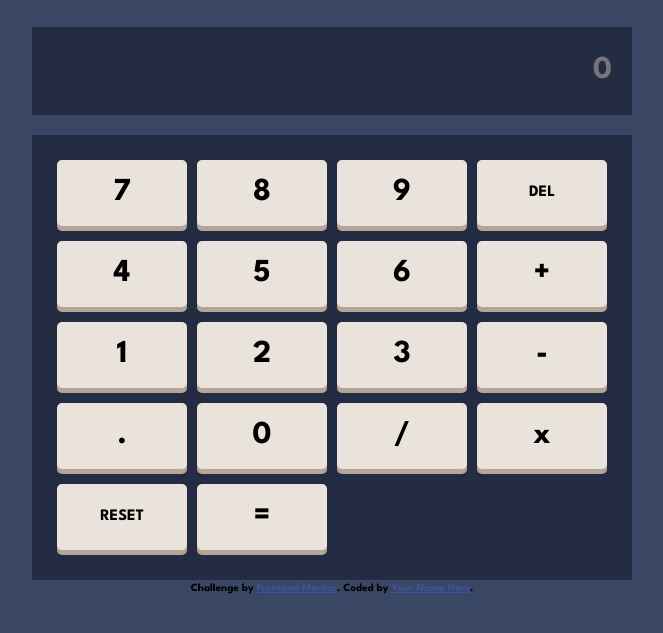
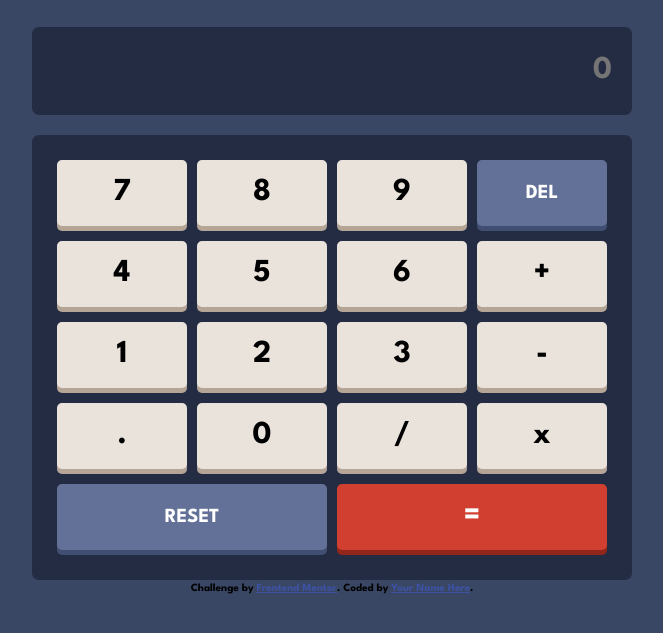
Before and after one commit to huanamigo/FM-calculator, a plain HTML site: page index.html in a window 1280 px wide. Shown: the part 41-674 px from the top of the page, without its empty margins (308-971 px from the left). Drawn offline with Linux system fonts and the light colour scheme.

Commit message:
css change

```diff
--- a/index.js
+++ b/index.js
@@ -60,3 +60,5 @@ const count = (first, sign, second) => {
 
   console.log(result);
 };
+
+console.log(document.querySelector('.buttons').children[0]);
--- a/styles/style.css
+++ b/styles/style.css
@@ -29,10 +29,17 @@
   --bg-input: hsl(223, 31%, 20%);
   --bg-key: hsl(30, 25%, 89%);
   --bg-keypad: hsl(223, 31%, 20%);
+  --bg-key-red: hsl(6, 63%, 50%);
+  --bg-key-blue: hsl(225, 21%, 49%);
+
+  --bg-keypad-hover: #fff;
+  --bg-keypad-hover-gray: hsl(224, 51%, 76%);
 
   --text-white: hsl(0, 0%, 100%);
 
   --shadow-keypad: hsl(28, 16%, 65%);
+  --shadow-red: hsl(6, 70%, 34%);
+  --shadow-blue: hsl(224, 28%, 35%);
 }
 
 body {
@@ -50,6 +57,7 @@ body {
   max-width: 600px;
   padding: 20px;
   margin-top: 20px;
+  border-radius: 7px;
 }
 
 .input {
@@ -79,8 +87,33 @@ body {
   box-shadow: 0px 5px var(--shadow-keypad);
 }
 
+.buttons button:nth-child(18) {
+  background-color: var(--bg-key-red);
+  border: solid 3px var(--bg-key-red);
+  box-shadow: 0px 5px var(--shadow-red);
+  color: white;
+}
+
+.buttons button:nth-child(18),
+.buttons button:nth-child(17) {
+  grid-column: span 2;
+}
+
+.buttons button:nth-child(4),
+.buttons button:nth-child(17) {
+  background-color: var(--bg-key-blue);
+  border: solid 3px var(--bg-key-blue);
+  box-shadow: 0px 5px var(--shadow-blue);
+  color: white;
+}
+
+.buttons > button:hover {
+  background-color: var(--bg-keypad-hover);
+  border: solid 3px var(--bg-keypad-hover);
+}
+
 .text-button {
-  font-size: 16px;
+  font-size: 20px;
 }
 
 .attribution {
```
